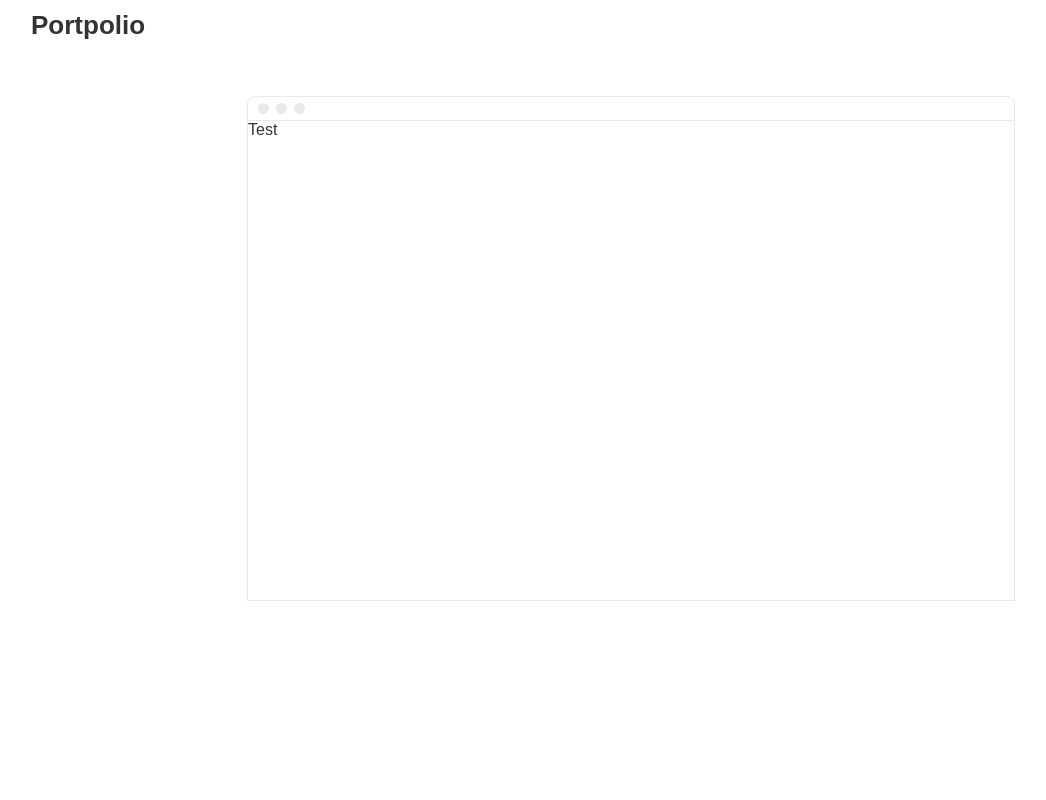
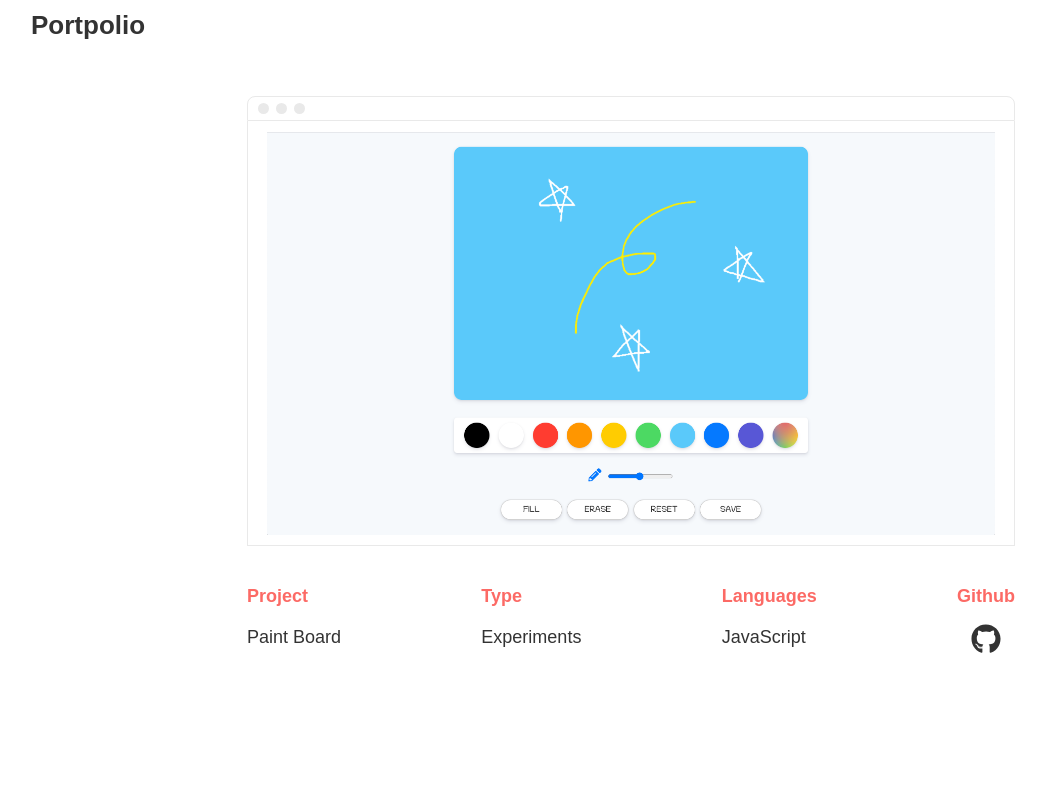
Before and after one commit to haileychoi15/portfolio, a React (Create React App) app: page / in a window 1280 px wide. Shown: the part 1640-2440 px from the top of the page, without its empty margins (9-1055 px from the left). Built offline with nearby package versions, Linux system fonts and the light colour scheme; a web font is replaced by a local one.

Commit message:
project responsive web layout

```diff
--- a/src/components/Home.js
+++ b/src/components/Home.js
@@ -15,6 +15,7 @@ const Container = styled.div`
 `;
 
 const MeBlock = styled.div`
+  position: relative;
   display: flex;
   flex-direction: column;
   justify-content: center;
@@ -23,6 +24,22 @@ const MeBlock = styled.div`
   @media screen and (min-width: 768px) {
     width: 50%;
     margin: 0;
+  }
+`;
+
+const Photo = styled.div`
+  position: absolute;
+  right: 0;
+  bottom: 0;
+  width: 200px;
+  height: 200px;
+  //background-image: url("/IMG_7629.jpg");
+  background-repeat: no-repeat;
+  background-position: center;
+  background-size: cover;
+  & img {
+    width: 100%;
+    height: 100%;
   }
 `;
 
@@ -86,6 +103,8 @@ function Home () {
         <Container id="home">
             <Header />
             <MeBlock>
+                <Photo>
+                </Photo>
                 <Name>Hailey Choi</Name>
                 <Job>front-end web developer</Job>
                 <Description>Hello, I am a front-end web developer from Seoul, South Korea. I enjoy building crafted code based web applications. Also have a passion for Ul/UX design. </Description>
--- a/src/components/Portpolio.js
+++ b/src/components/Portpolio.js
@@ -17,9 +17,24 @@ function Portpolio () {
         <Container id="portpolio">
             <Category name="Portpolio" />
             <div>
-                <Project />
-                <Project />
-                <Project />
+                <Project
+                    project="Paint Board"
+                    type="Experiments"
+                    languages="JavaScript"
+                    github="https://github.com/haileychoi15/PaintJS"
+                    image="/paint-js.png" />
+                <Project
+                    project="Movie App"
+                    type="Movie Recommendation Service"
+                    languages="ReactJS"
+                    github="https://github.com/haileychoi15/movie-app"
+                    image="/movie-app.png" />
+                <Project
+                    project="Ticket24"
+                    type="Performance Booking Service"
+                    languages="JavaScript"
+                    github="https://github.com/haileychoi15/ticket24"
+                    image="https://user-images.githubusercontent.com/60546778/91707600-01cf5c80-ebbb-11ea-89cc-7e381bb864df.png" />
             </div>
         </Container>
     );
--- a/src/components/Project.js
+++ b/src/components/Project.js
@@ -1,5 +1,6 @@
-import React from 'react';
+import React, {useEffect, useState} from 'react';
 import styled from 'styled-components';
+import { FaGithub } from 'react-icons/fa'
 
 const ProjectBlock = styled.div`
     position: relative;
@@ -7,10 +8,10 @@ const ProjectBlock = styled.div`
     justify-content: center;
     align-items: center;
     width: 100%;
-    padding-top: 62.5%; /* 8:5 Aspect Ratio */
-    margin-bottom: 100px; // 모바일 프로젝트 높이 간격 !!!!
+    padding-top: 55.4%; /* 8:5 Aspect Ratio => 62.5% */
+    margin-bottom: 150px; // 프로젝트 간 세로 간격
     @media screen and (min-width: 768px) {
-      margin-bottom: 50px;
+      margin-bottom: 120px;
     }
     @media screen and (min-width: 1024px) {
       margin-bottom: 0;
@@ -52,11 +53,19 @@ const ProjectImage = styled.div`
     position: absolute;
     top: 0;
     left: 50%;
+    display: flex;
+    justify-content: center;
+    align-items: center;
     width: 90%;
     height: 90%;
     border: 1px solid #e9e9e9;
     border-top: none;
+    background-color: #ffffff;
     transform: translateX(-50%);
+    & img {
+    width: 95%;
+    height: 95%;
+    }
     @media screen and (min-width: 768px) {
       width: 80%;
       height: 80%;
@@ -84,7 +93,84 @@ const ProjectInfo = styled.div`
     }
 `;
 
-function Project () {
+const Dl = styled.dl`
+   position: absolute;
+   top: 20px;
+   left: 0;
+   width: 100%;
+   display: flex;
+   justify-content: space-between;
+   margin: 0;
+   @media screen and (min-width: 768px) {
+      top: 30px;
+   }
+   @media screen and (min-width: 1024px) {
+      top: 40px;
+   }
+`;
+
+const InfoGroup = styled.div`
+  &.github-group {
+    position: relative;
+  }
+  & + & {
+    margin-left: 40px;
+  }
+`;
+
+const Title = styled.dt`
+  margin-bottom: 10px;
+  font-size: 18px;
+  font-weight: 600;
+  color: rgb(252, 106, 101);
+  @media screen and (min-width: 768px) {
+    margin-bottom: 20px;
+  }
+`;
+
+const Description = styled.dd`
+  margin-left: 0;
+  font-size: 18px;
+  font-weight: 400;
+  color: #333;
+`;
+
+const Link = styled.a`
+  position: absolute;
+  top: 25%;
+  right: 0;
+  width: 30px;
+  height: 30px;
+  border-radius: 50%;
+  transform: translateX(-50%);
+  background-color: #fff;
+  & .github-icon {
+    width: 100%;
+    height: 100%;
+  }
+  @media screen and (min-width: 768px) {
+    top: 60%;
+    left: 50%;
+  }
+`;
+
+
+function Project ({ project, type, languages, github, image }) {
+    const [mobile, setMobile] = useState(false);
+    const handleResize = (width) => {
+        if(width < 768) setMobile(true);
+        else setMobile(false);
+    }
+
+    useEffect(() => {
+        window.addEventListener('load', e => {
+            handleResize(e.currentTarget.innerWidth);
+        })
+        window.addEventListener('resize', e => {
+            handleResize(e.target.innerWidth);
+        })
+    },[])
+
     return (
         <ProjectBlock>
             <StyleBar>
@@ -92,8 +178,39 @@ function Project () {
                 <StyleDot />
                 <StyleDot />
             </StyleBar>
-            <ProjectImage>Test</ProjectImage>
-            <ProjectInfo></ProjectInfo>
+            <ProjectImage>
+                <img src={image} alt={project} />
+            </ProjectImage>
+            <ProjectInfo>
+                <Dl>
+                    <InfoGroup>
+                        <Title>Project</Title>
+                        <Description>{project}</Description>
+                    </InfoGroup>
+                    {!mobile &&
+                    <>
+                    <InfoGroup>
+                        <Title>Type</Title>
+                        <Description>{type}</Description>
+                    </InfoGroup>
+                    <InfoGroup>
+                        <Title>Languages</Title>
+                        <Description>{languages}</Description>
+                    </InfoGroup>
+                    </>
+                    }
+                    <InfoGroup className="github-group">
+                        {!mobile &&
+                        <Title>Github</Title>
+                        }
+                        <Description>
+                            <Link href={github} target="_blank">
+                                <FaGithub className="github-icon" />
+                            </Link>
+                        </Description>
+                    </InfoGroup>
+                </Dl>
+            </ProjectInfo>
         </ProjectBlock>
     );
 }
```
Also changed, not shown: public/movie-app.png (added), public/paint-js.png (added).
